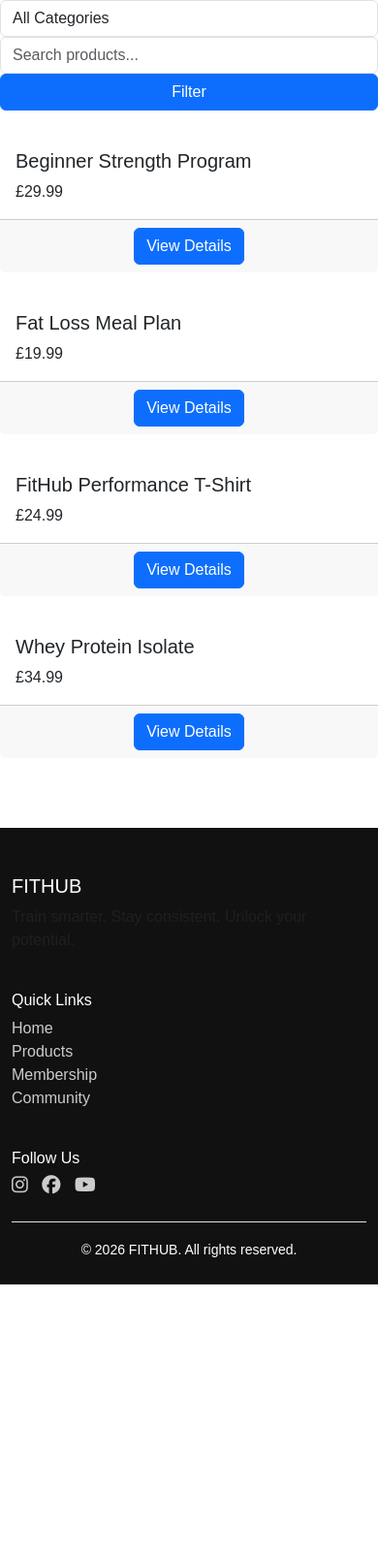
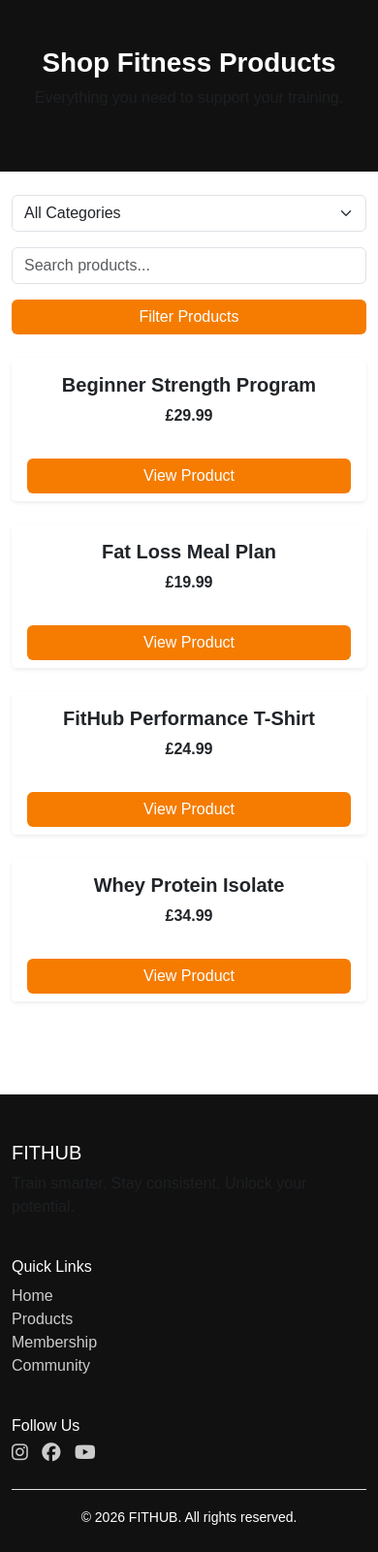
Before and after one commit to Tafari-K/fithub, a Django app: page /products/ in a window 390 px wide. Shown: the part 56-1657 px from the top of the page at 97% size. Before the commit the page ends 1381 px from the top, so only its background shows below. Run offline with Django 5.2, Linux system fonts and the light colour scheme; data comes from the database, SQL or seed files in the repository; some libraries are stand-ins or nearby versions.

Commit message:
Redesigned product listing and detail pages with improved layout and branding

```diff
--- a/products/templates/products/product_list.html
+++ b/products/templates/products/product_list.html
@@ -2,11 +2,20 @@
 
 {% block content %}
 
-<form method="GET" class="mb-4">
-    <div class="row">
+<!-- PAGE HEADER -->
+<section class="bg-dark text-white text-center py-5">
+    <div class="container">
+        <h1 class="fw-bold">Shop Fitness Products</h1>
+        <p class="text-muted">Everything you need to support your training.</p>
+    </div>
+</section>
+
+<!-- FILTER -->
+<section class="container py-4">
+    <form method="GET" class="row g-3">
 
         <div class="col-md-4">
-            <select name="category" class="form-control">
+            <select name="category" class="form-select">
                 <option value="">All Categories</option>
                 {% for cat in categories %}
                     <option value="{{ cat.slug }}"
@@ -26,43 +35,56 @@
         </div>
 
         <div class="col-md-4">
-            <button type="submit" class="btn btn-primary w-100">
-                Filter
+            <button type="submit" class="btn btn-orange w-100">
+                Filter Products
             </button>
         </div>
 
-    </div>
     </form>
+</section>
 
-<div class="row">
+<!-- PRODUCTS -->
+<section class="container pb-5">
+    <div class="row g-4">
+
         {% for product in products %}
-        <div class="col-md-4 mb-4">
-            <div class="card h-100">
+            <div class="col-md-4">
+
+                <div class="card h-100 shadow-sm">
 
                     {% if product.image %}
                         <img src="{{ product.image.url }}" class="card-img-top" alt="{{ product.name }}">
                     {% endif %}
 
-                <div class="card-body">
-                    <h5 class="card-title">{{ product.name }}</h5>
-                    <p class="card-text">£{{ product.price }}</p>
+                    <div class="card-body text-center">
+
+                        <h5 class="fw-bold">{{ product.name }}</h5>
+
+                        <p class="mb-2 fw-semibold">£{{ product.price }}</p>
 
                         {% if product.is_premium %}
-                        <span class="badge bg-warning text-dark">Premium</span>
+                            <span class="badge bg-warning text-dark mb-2">Premium</span>
                         {% endif %}
+
                     </div>
 
-                <div class="card-footer text-center">
-                    <a href="{% url 'product_detail' product.pk %}" class="btn btn-primary">
-                        View Details
+                    <div class="card-footer bg-white border-0 text-center">
+                        <a href="{% url 'product_detail' product.pk %}" class="btn btn-orange w-100">
+                            View Product
                         </a>
                     </div>
 
                 </div>
+
             </div>
         {% empty %}
+            <div class="text-center">
                 <p>No products available.</p>
+                <a href="{% url 'product_list' %}" class="btn btn-orange">Refresh</a>
+            </div>
         {% endfor %}
+
     </div>
+</section>
 
 {% endblock %}
--- a/static/css/style.css
+++ b/static/css/style.css
@@ -131,3 +131,21 @@ form p textarea:focus {
     border-color: #f57c00;
     box-shadow: 0 0 0 0.2rem rgba(245, 124, 0, 0.15);
 }
+
+.card img {
+    height: 220px;
+    object-fit: cover;
+    transition: 0.3s;
+}
+
+.card:hover img {
+    transform: scale(1.05);
+}
+
+.card {
+    border: none;
+}
+
+.card-footer {
+    background: transparent;
+}
```
Also changed, not shown: products/templates/products/product_detail.html (+32 -16 lines). Lines whose indentation alone changed are shown as unchanged.
